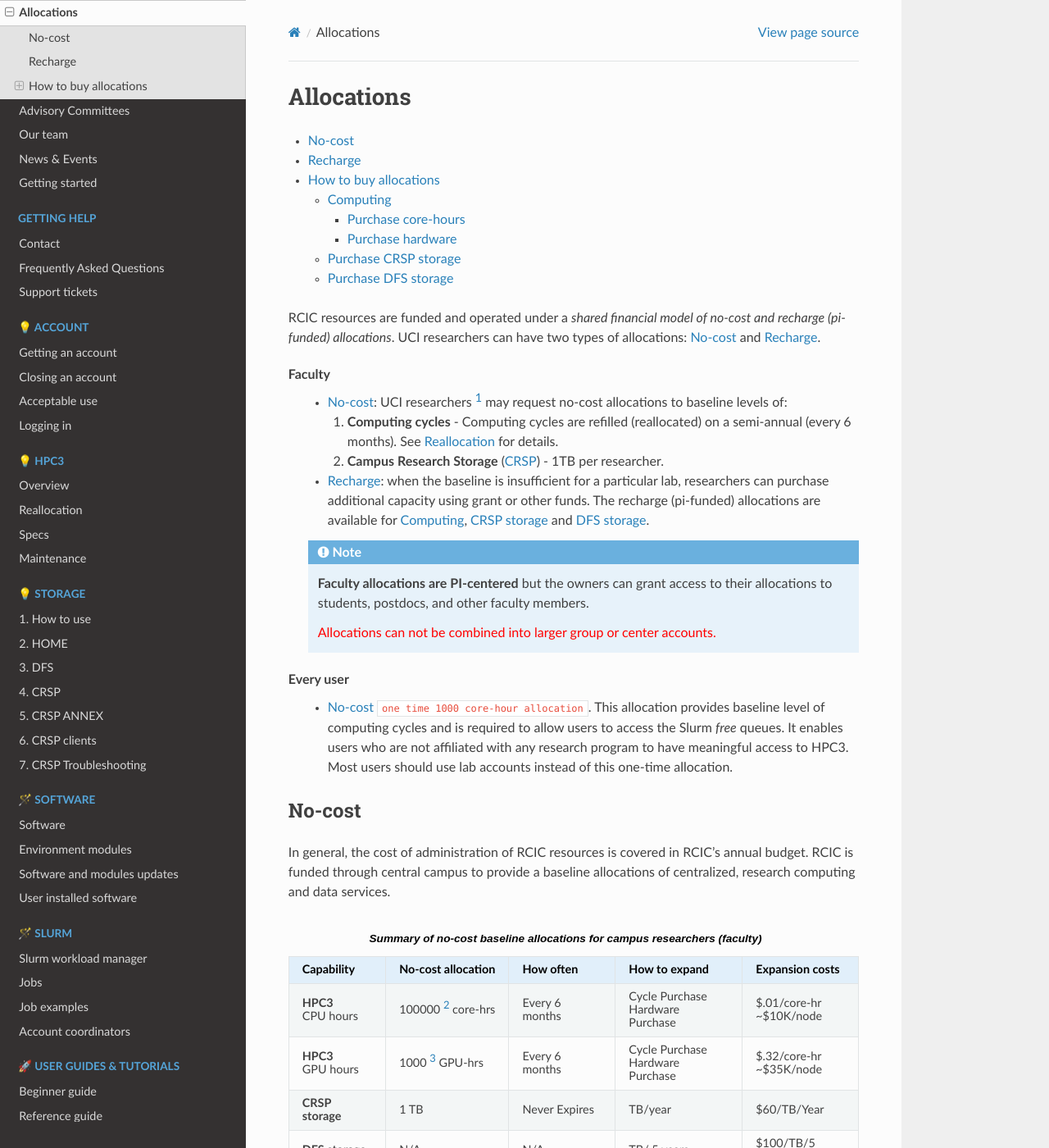
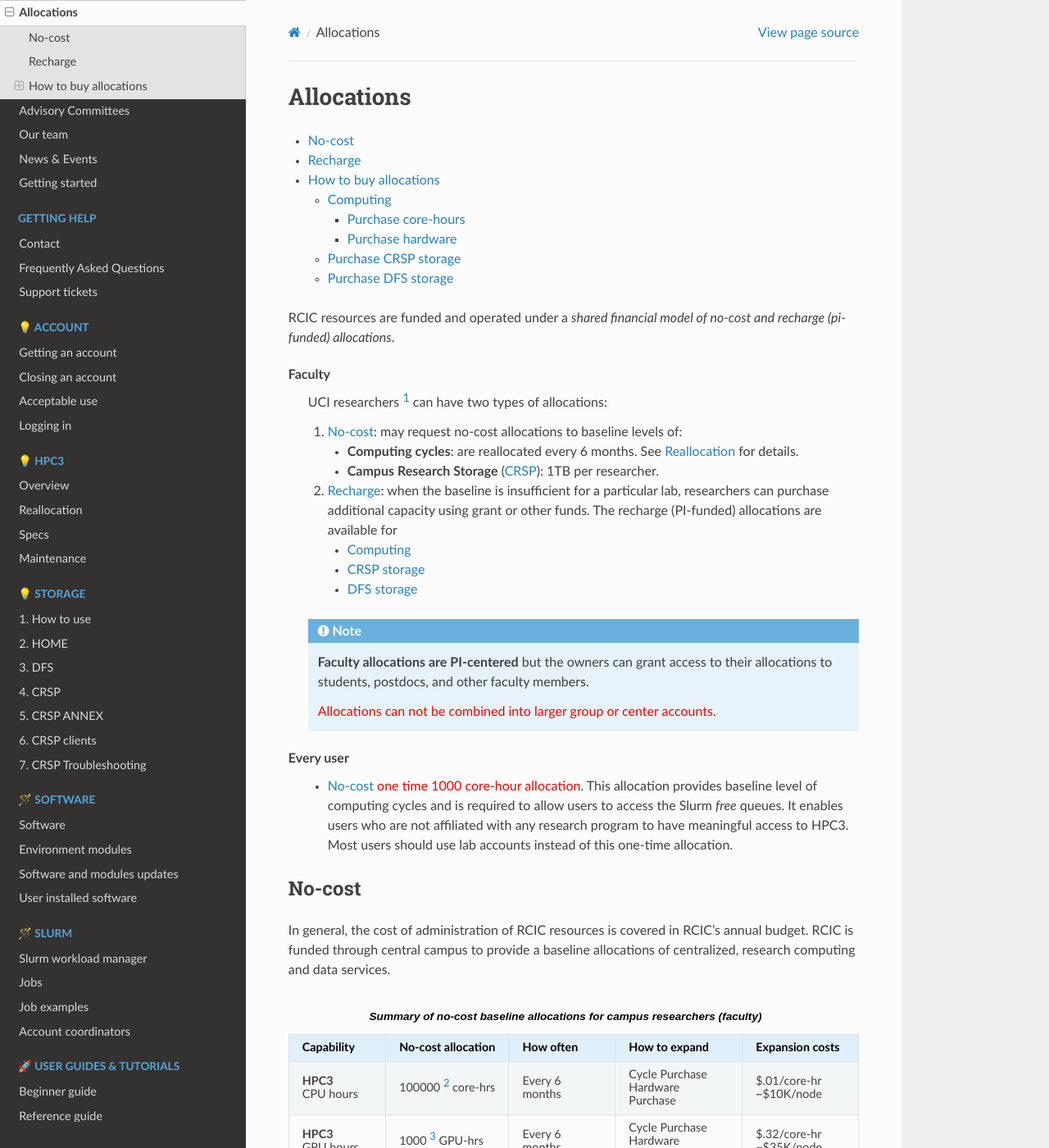
Before and after one commit to RCIC-UCI-Public/website-rcic, a Sphinx documentation site: the page built from docs/source/about/allocations.rst, in a window 1280 px wide and 1400 px high. Shown: the whole window at 82% size. Built offline with Sphinx 7.4.7 and the Read the Docs theme 2.0.0, drawn with Linux system fonts in a browser that asks for light colours.

Commit message:
slight format update to improve readability

```diff
--- a/docs/source/about/allocations.rst
+++ b/docs/source/about/allocations.rst
@@ -8,23 +8,22 @@
 
 RCIC resources are funded and operated under a `shared financial model of
 no-cost and recharge (pi-funded) allocations`.
-UCI researchers  can have two types of allocations: :ref:`no-cost allocations`
-and :ref:`recharge allocations`.
-
 
 **Faculty**
-  - :ref:`no-cost allocations`: UCI researchers [#]_ may request no-cost allocations to baseline levels of:
+  UCI researchers [#]_ can have two types of allocations:
 
-    1. **Computing cycles** -
-       Computing cycles are refilled (reallocated) on a semi-annual
-       (every 6 months).  See :ref:`reallocation` for details.
+  1. :ref:`no-cost allocations`:  may request no-cost allocations to baseline levels of:
 
-    2. **Campus Research Storage** (:term:`CRSP`) - 1TB per researcher.
+     * **Computing cycles**: are reallocated every 6 months. See :ref:`reallocation` for details.
+     * **Campus Research Storage** (:term:`CRSP`): 1TB per researcher.
 
-  - :ref:`recharge allocations`:  when the baseline is insufficient for a particular lab,
-    researchers can purchase additional capacity using grant or other funds. The recharge
-    (pi-funded) allocations are available for :ref:`buy computing`, :ref:`CRSP storage <buy crsp>` and
-    :ref:`DFS storage <buy dfs>`.
+  #. :ref:`recharge allocations`:  when the baseline is insufficient for a particular lab,
+     researchers can purchase additional capacity using grant or other funds. The recharge
+     (PI-funded) allocations are available for
+
+     * :ref:`buy computing`
+     * :ref:`CRSP storage <buy crsp>`
+     * :ref:`DFS storage <buy dfs>`
 
   .. note:: **Faculty allocations are PI-centered** but the owners can  grant
             access to their allocations to students, postdocs, and other faculty members.
@@ -32,7 +31,7 @@
             :red:`Allocations can not be combined into larger group or center accounts.`
 
 **Every user**
-  - :ref:`no-cost allocations` ``one time 1000 core-hour allocation``. This allocation
+  - :ref:`no-cost allocations` :red:`one time 1000 core-hour allocation`. This allocation
     provides baseline level of computing cycles and is required to allow
     users to access the Slurm `free` queues. It enables users who are not affiliated with
     any research program to have meaningful access to HPC3.
```
